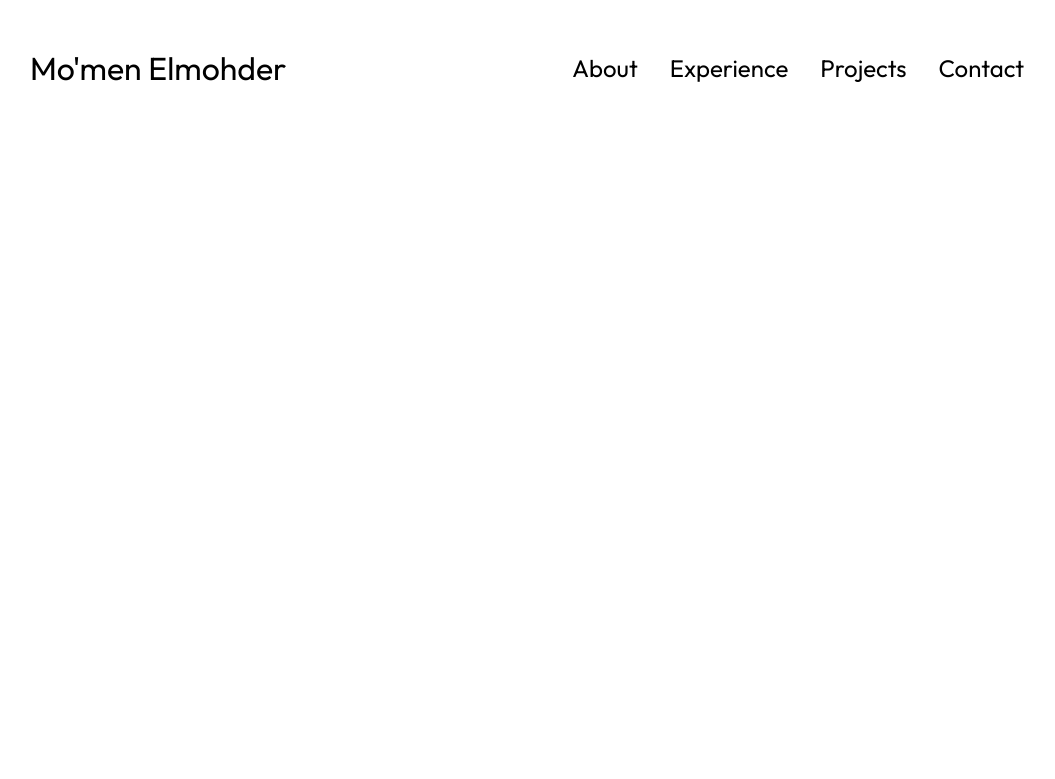
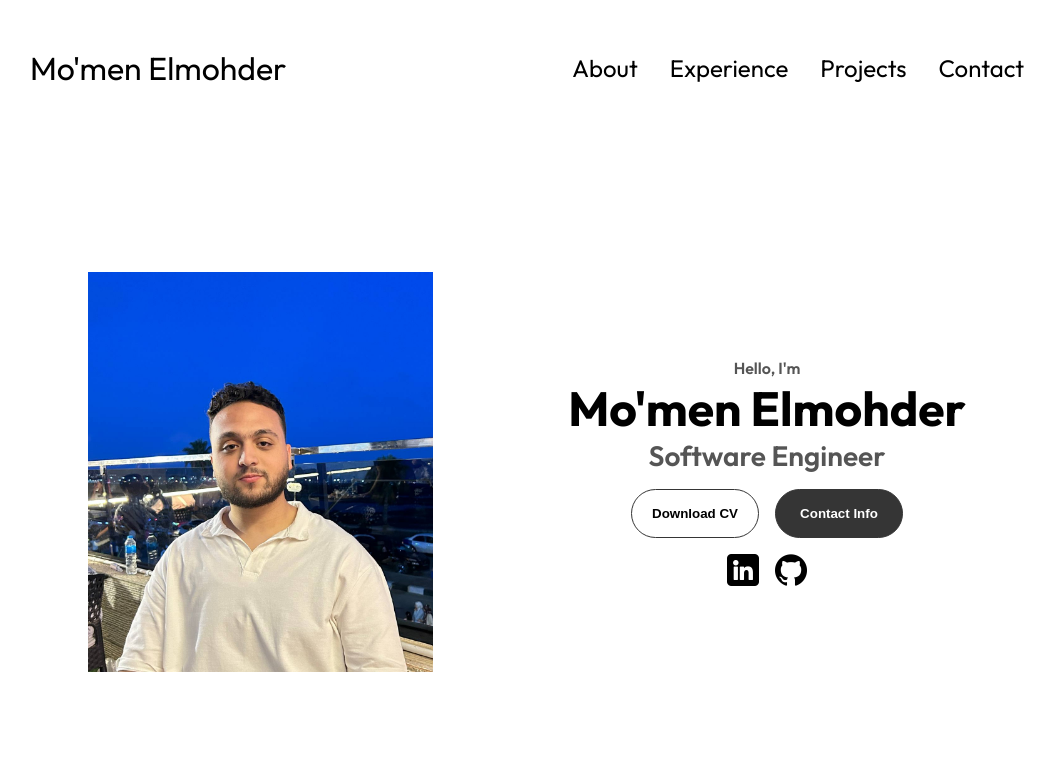
Before and after one commit to Momen-Elmohder/My-Resume, a plain HTML site: page index.html in a window 1280 px wide. Shown: the whole page, without its empty margins (113-1168 px from the left). Drawn offline with Linux system fonts and the light colour scheme; files whose address does not match are found by name.

Commit message:
profile section added

```diff
--- a/index.html
+++ b/index.html
@@ -35,6 +35,34 @@
             </div>
         </div>
     </nav>
+    <section id="profile">
+        <div class="section_pic-container">
+            <img src="C:\Users\UPDATE\My-Resume\media\photo_2025-07-05_14-40-31.jpg" alt="My profile picture">
+        </div>
+        <div class="section_text">
+            <p class="section_text_p1">Hello, I'm</p>
+            <h1 class="title">Mo'men Elmohder</h1>
+            <p class="section_text_p2">Software Engineer</p>
+            <div class="btn-container">
+                <button
+                 class="btn btn-color-2"
+                 onclick="window.open('my resume')">  <!-- reminder you have to put your resume -->
+                Download CV
+            </button>
+                            <button
+                 class="btn btn-color-1"
+                 onclick="location.href='./#contact'">
+                Contact Info
+            </button>
+            </div>
+            <div id="socials-container">
+                <img src="media/linkedin.png" alt="LinkedIn"
+                class="icon" onclick="location.href='https://www.linkedin.com/in/mo-men-el-mohder-25b4152aa/'">
+                <img src="media/github.png" alt="Github"
+                class="icon" onclick="location.href='https://github.com/Momen-Elmohder'">
+            </div>
+        </div>
+    </section>
     <script src="script.js"></script>
 </body>
 </html>
--- a/style.css
+++ b/style.css
@@ -135,3 +135,110 @@ a:hover {
 .burger-icon.open span:first-child {
     transform: none;
 }
+
+section {
+    padding-top: 4vh;
+    height: 96vh;
+    margin: 0 10rem;
+    box-sizing: border-box;
+    min-height: fit-content;
+}
+
+.section-container {
+    display: flex;
+}
+
+#profile {
+    display: flex;
+    justify-content: center;
+    gap: 5rem;
+    height: 80vh;
+}
+
+.section_pic-container {
+    display: flex;
+    height: 400px;
+    width: 400px;
+    margin: auto 0;
+}
+
+.section_text {
+    align-self: center;
+    text-align: center;
+}
+
+.section_text p {
+    font-weight: 600;
+}
+
+.section_text_p1 {
+    text-align: center;
+}
+
+.section_text_p2 {
+    font-size: 1.75rem;
+    margin-bottom: 1rem;
+}
+
+.title {
+    font-size: 3rem;
+    text-align: center;
+}
+
+#socials-container {
+    display: flex;
+    justify-content: center;
+    margin-top: 1rem;
+    gap: 1rem;
+}
+
+.icon {
+    cursor: pointer;
+    height: 2rem;
+}
+
+.btn-container {
+    display: flex;
+    justify-content: center;
+    gap: 1rem;
+}
+
+.btn {
+    font-weight: 600;
+    transition: all 300ms ease;
+    padding: 1rem;
+    width: 8rem;
+    border-radius: 2rem;
+}
+
+.btn-color-1,
+.btn-color-2 {
+    border: rgb(53, 53, 53) 0.1rem solid;
+}
+
+.btn-color-1:hover,
+.btn-color-2 :hover {
+    cursor: pointer;
+}
+
+.btn-color-1,
+.btn-color-2 :hover {
+    background: rgb(53, 53, 53);
+    color: white;
+}
+
+.btn-color-1:hover {
+    background: rgb(0, 0, 0);
+}
+
+.btn-color-2 {
+    background: none;
+}
+
+.btn-color-2:hover {
+    border: rgb(255, 255, 255)0.1rem solid;
+}
+
+.btn-container {
+    gap: 1rem;
+}
```
Also changed, not shown: media/github.png (added), media/linkedin.png (added), media/photo_2025-07-05_14-40-31.jpg (added).
